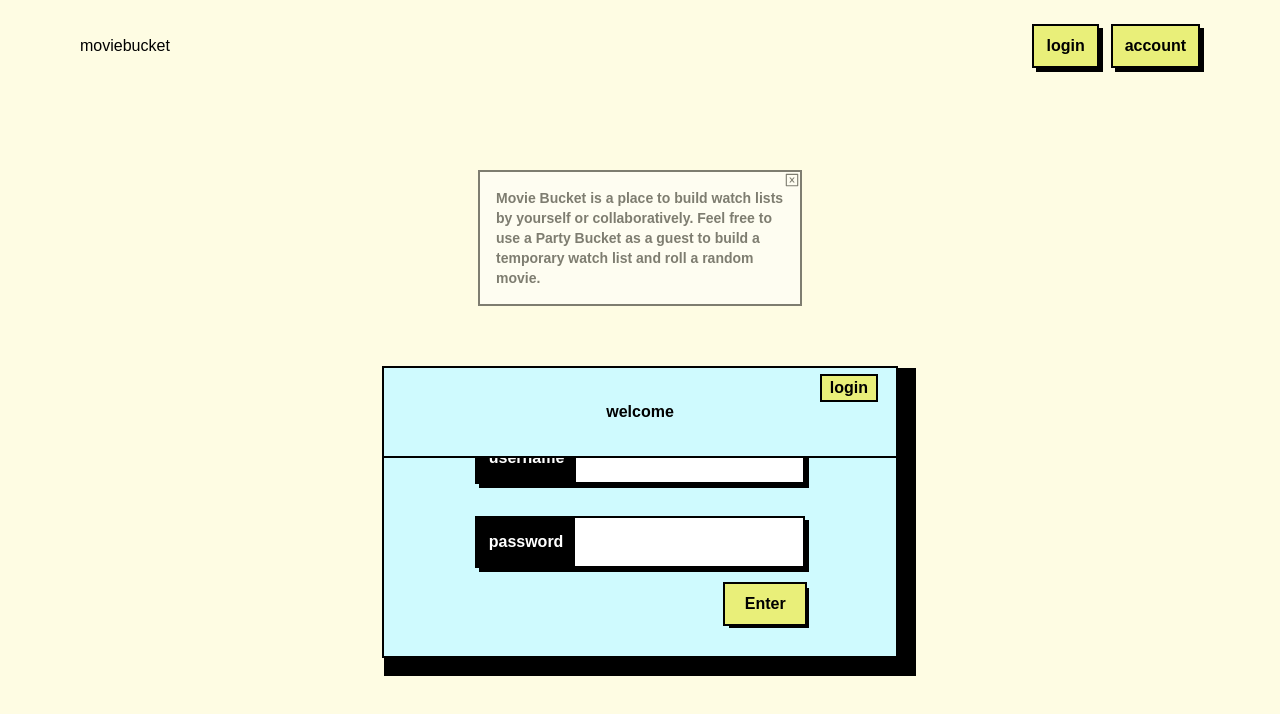
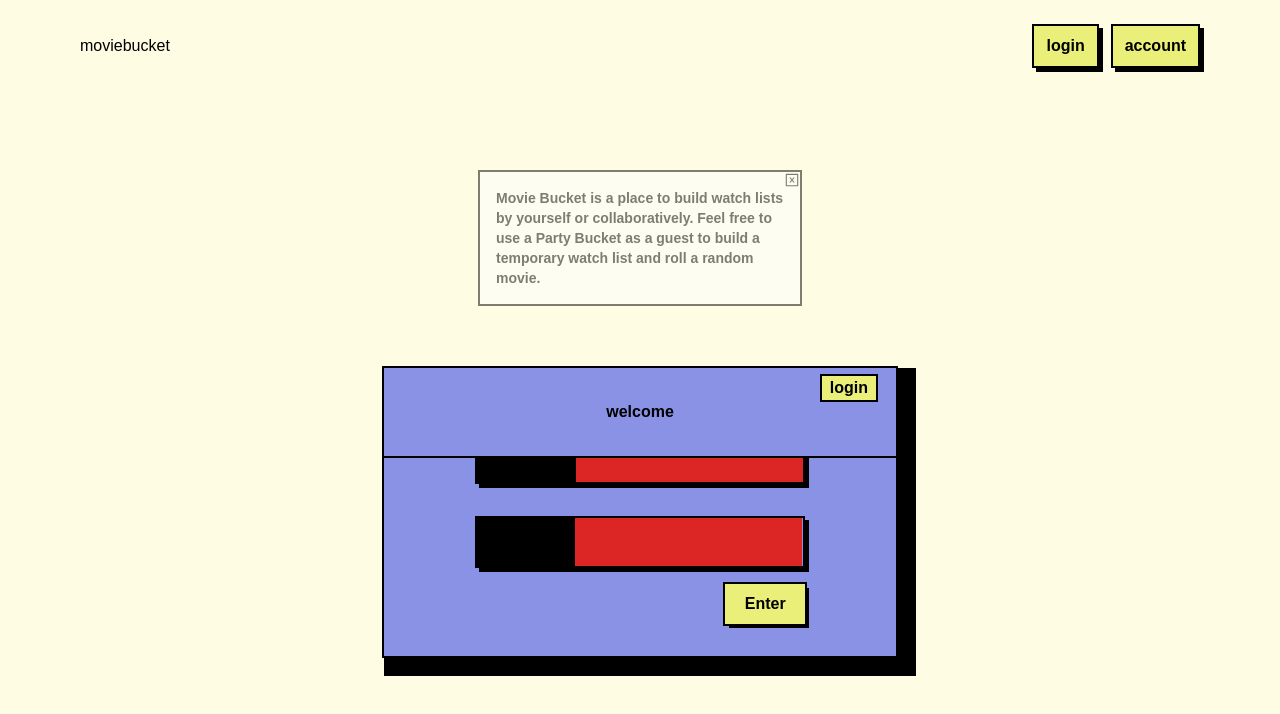
Before and after one commit to thwilson3/movie_bucket_frontend, a React (Vite) app: page / in a window 1280 px wide. Shown: the top 714 px of the page. Built offline with nearby package versions, Linux system fonts and the light colour scheme; a web font is replaced by a local one.

Commit message:
Troubleshooting bug in LoginForm

```diff
--- a/src/components/ContainerHeader.tsx
+++ b/src/components/ContainerHeader.tsx
@@ -1,7 +1,7 @@
 export default function ContainerHeader() {
   return (
     <>
-        <div className="flex py-2 md:py-2 font-bold bg-cyan-100 justify-center outline outline-2 lg:py-8 top-0 left-0 absolute w-full">
+        <div className="flex py-2 md:py-2 font-bold bg-secondary justify-center outline outline-2 lg:py-8 top-0 left-0 absolute w-full">
             welcome
         </div>
         <div className="bg-primary font-bold outline outline-2 absolute right-5 top-2 px-2 cursor-pointer">
--- a/src/components/LoginForm.tsx
+++ b/src/components/LoginForm.tsx
@@ -38,26 +38,26 @@ export default function LoginForm({ login }) {
     const { name, value } = evt.target;
     setFormData((l) => ({ ...l, [name]: value }));
   }
-
+    //FIXME: Something buggy is happening with the username input bg-color, I suspect it's being overridden by something higher up
   return (
     <>
       <form onSubmit={handleSubmit}>
-        <div className="border-2 flex bg-white flex-row border-black font-bold shadow-[4px_4px_0px_0px_rgba(0,0,0,1)]">
-          <label className="bg-black text-white p-3">username</label>
+        <div className="border-2 flex flex-row border-black font-bold shadow-[4px_4px_0px_0px_rgba(0,0,0,1)]">
+          <label className="bg-black outline outline-2 text-black p-3">username</label>
           <input
             name="username"
-            className="px-1"
+            className="px-1 bg-red-600"
             value={formData.username}
             onChange={handleChange}
             autoComplete="username"
             required
           />
         </div>
-        <div className="border-2 flex bg-white flex-row border-black mt-8 font-bold shadow-[4px_4px_0px_0px_rgba(0,0,0,1)]">
-          <label className="bg-black text-white p-3">password</label>
+        <div className="border-2 flex flex-row border-black mt-8 font-bold shadow-[4px_4px_0px_0px_rgba(0,0,0,1)]">
+          <label className="bg-black outline outline-2 text-black p-3">password</label>
           <input
             name="password"
-            className="px-1"
+            className="px-1 bg-red-600"
             value={formData.password}
             onChange={handleChange}
             autoComplete="current-password"
--- a/src/components/MainContainer.tsx
+++ b/src/components/MainContainer.tsx
@@ -5,7 +5,7 @@ export default function MainContainer({ children }) {
   return (
     <>
       <div className="flex items-center flex-col justify-center mt-16 bg-background">
-        <div className="flex flex-col items-center py-8 md:py-8 outline outline-2 relative bg-cyan-100 mx-auto w-80 md:w-full max-w-lg px-2 md:px-6 shadow-[6px_6px_0px_6px_rgba(0,0,0,1)] md:shadow-[10px_10px_0px_10px_rgba(0,0,0,1)]">
+        <div className="flex flex-col items-center py-8 md:py-8 outline outline-2 relative bg-secondary mx-auto w-80 md:w-full max-w-lg px-2 md:px-6 shadow-[6px_6px_0px_6px_rgba(0,0,0,1)] md:shadow-[10px_10px_0px_10px_rgba(0,0,0,1)]">
           <ContainerHeader />
           <div className="pt-8 px-8 gap-y-4 sm:gap-y-8 md:gap-y-10">
             {children}
--- a/src/components/WelcomeContainer.tsx
+++ b/src/components/WelcomeContainer.tsx
@@ -10,8 +10,8 @@ export default function WelcomeContainer() {
   return (
     <>
       <div
-        className={`flex relative outline outline-2 mx-auto flex-col mt-20 w-80 opacity-50 bg-white ${
-          isOpen ? "block" : "hidden"
+        className={`flex relative outline outline-2 mx-auto flex-col mt-20 w-80 bg-white ${
+          isOpen ? "block opacity-50" : "hidden"
         }`}
       >
         <AiOutlineCloseSquare
```
